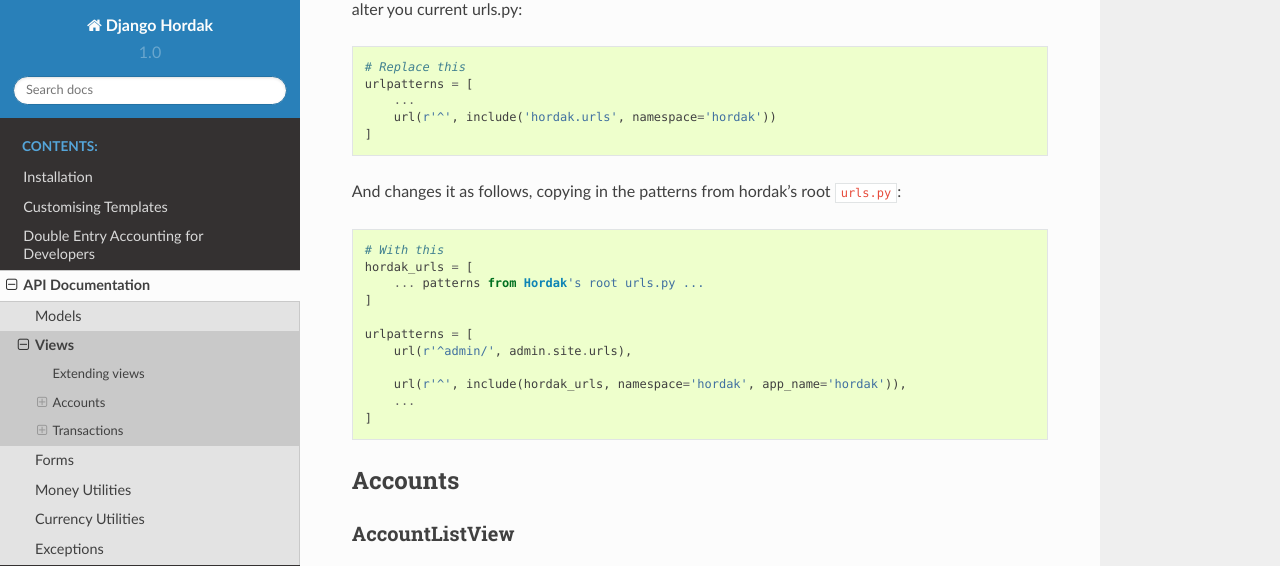
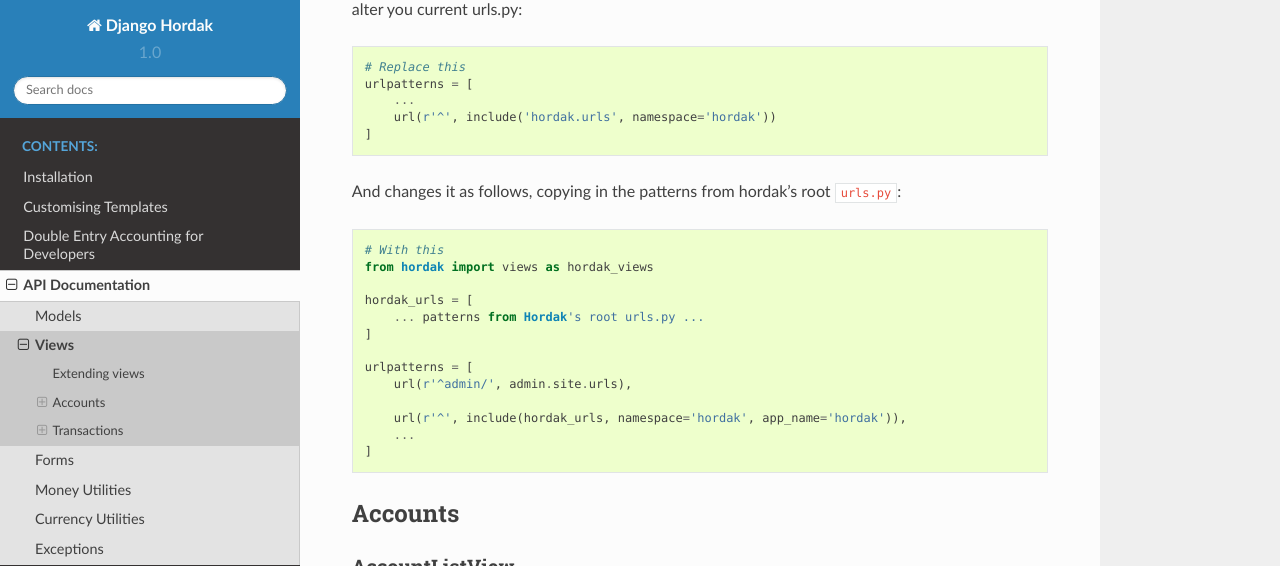
Before and after one commit to adamcharnock/django-hordak, a Sphinx documentation site: the page built from docs/api/views.rst, in a window 1280 px wide and 900 px high, scrolled down 615 px, cut to the strip 0-566 px from the top of the window. Built offline with Sphinx 7.4.7 and the Read the Docs theme 2.0.0, drawn with Linux system fonts in a browser that asks for light colours.

Commit message:
Tweak to docs

```diff
--- a/docs/api/views.rst
+++ b/docs/api/views.rst
@@ -28,6 +28,8 @@ And changes it as follows, copying in the patterns from hordak's root ``urls.py`
 .. code:: python
 
     # With this
+    from hordak import views as hordak_views
+
     hordak_urls = [
         ... patterns from Hordak's root urls.py ...
     ]
```
